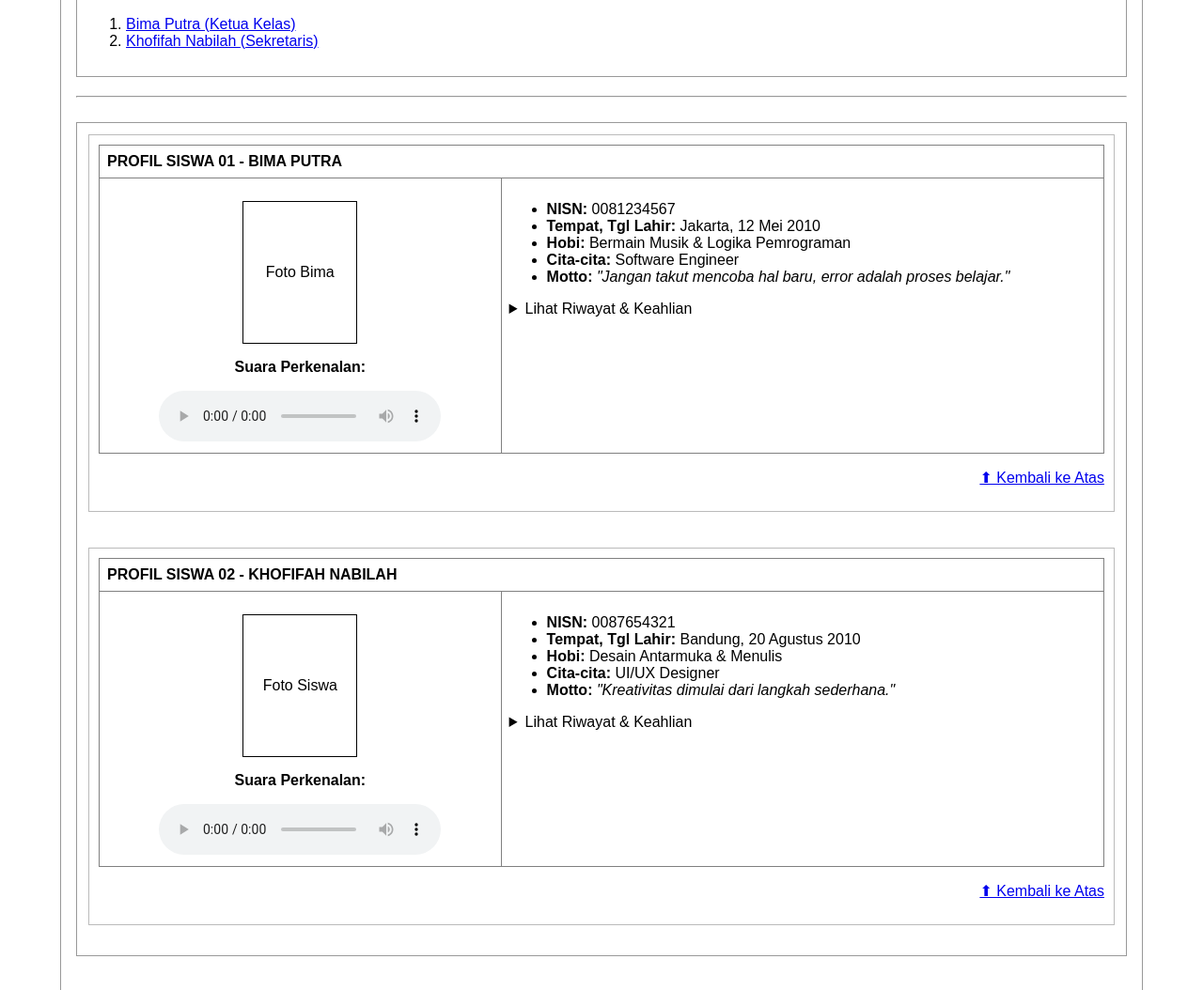
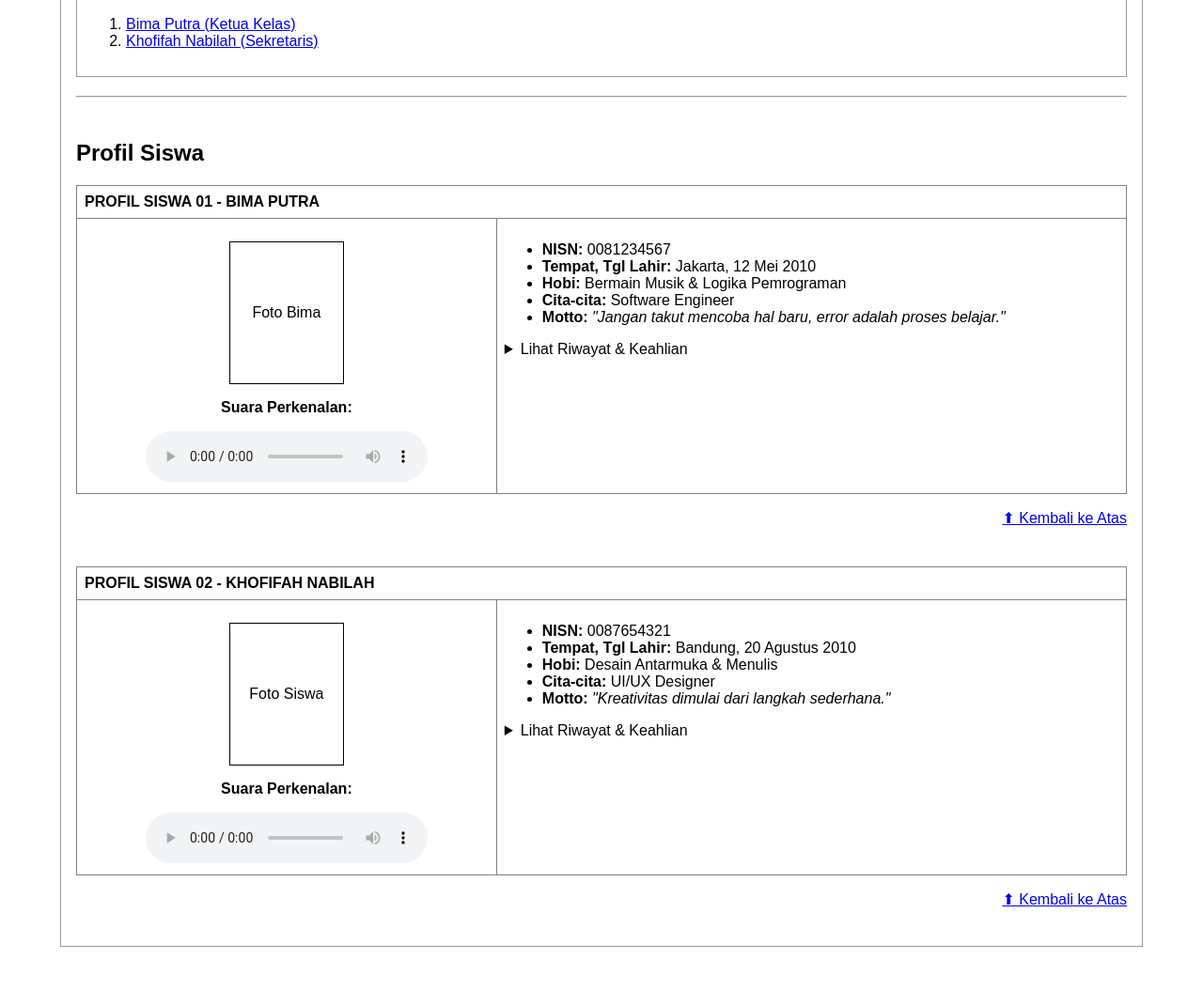
Before and after one commit to Aegirxz/Task-School, a plain HTML site: page Task 07/profile.html in a window 1280 px wide. Shown: the part 500-1554 px from the top of the page at 94% size. After the commit the page ends 1532 px from the top, so only its background shows below. Drawn offline with Linux system fonts and the light colour scheme.

Commit message:
Refactor profile section layout and improve CSS comments

```diff
--- a/Task 07/profile.css
+++ b/Task 07/profile.css
@@ -21,11 +21,9 @@ body {
     margin-bottom: 20px;
 }
 
-/* Jarak antara satu profil dan profil lainnya */
+/* Memberi jarak antarprofil; tabel menjadi bingkai masing-masing profil */
 .profil {
-    border: 1px solid #bbb;
-    padding: 10px;
-    margin-bottom: 20px;
+    margin-bottom: 24px;
 }
 
 /* Garis dan jarak isi pada tabel */
--- a/Task 07/profile.html
+++ b/Task 07/profile.html
@@ -36,7 +36,8 @@
         <hr> <!-- Garis pemisah daftar anggota dan profil -->
         <br> <!-- Memberi jarak sebelum bagian profil -->
 
-        <div class="bagian"> <!-- Bagian kumpulan profil siswa -->
+        <div> <!-- Pembungkus bagian profil siswa -->
+            <h2>Profil Siswa</h2> <!-- Judul bagian profil -->
             <div class="profil" id="siswa1"> <!-- Kotak profil pertama dan target tautan #siswa1 -->
                 <table border="1" cellpadding="8" width="100%"> <!-- Tabel profil dengan dua kolom dan lebar penuh -->
                     <tr><th colspan="2" align="left">PROFIL SISWA 01 - BIMA PUTRA</th></tr> <!-- Judul profil yang membentang pada dua kolom -->
```
